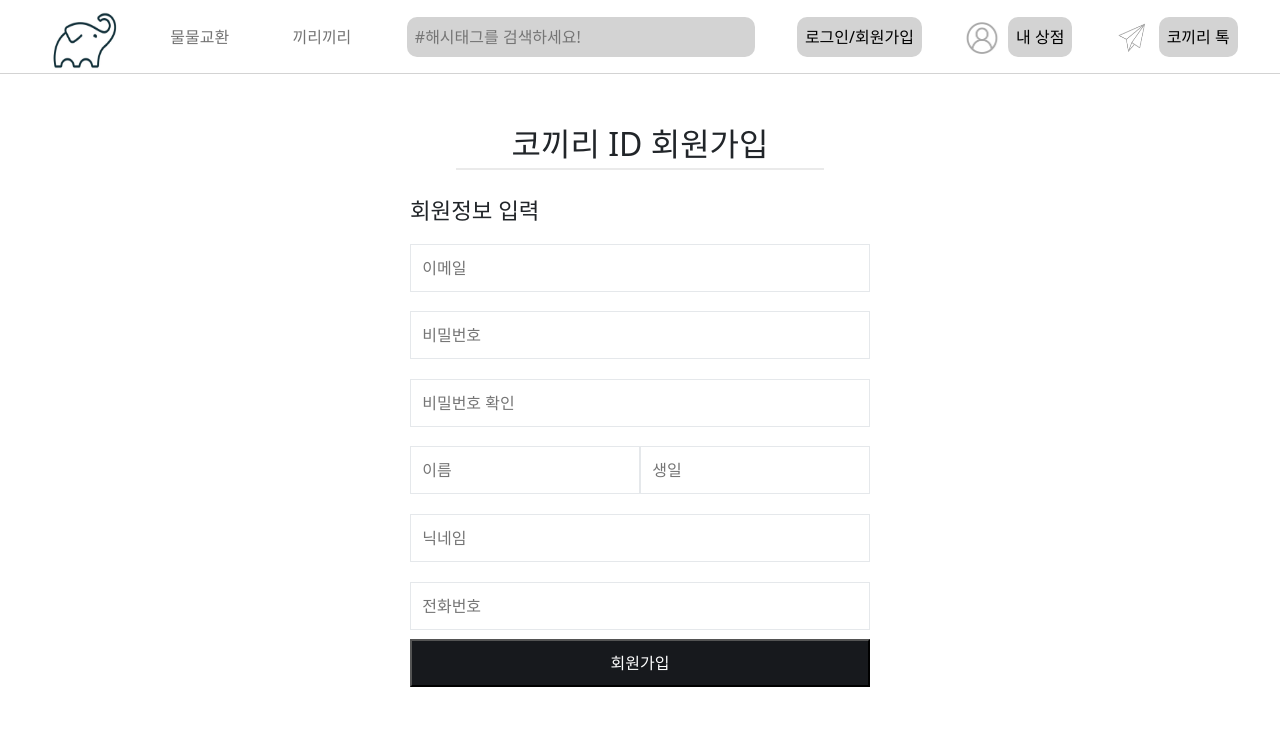
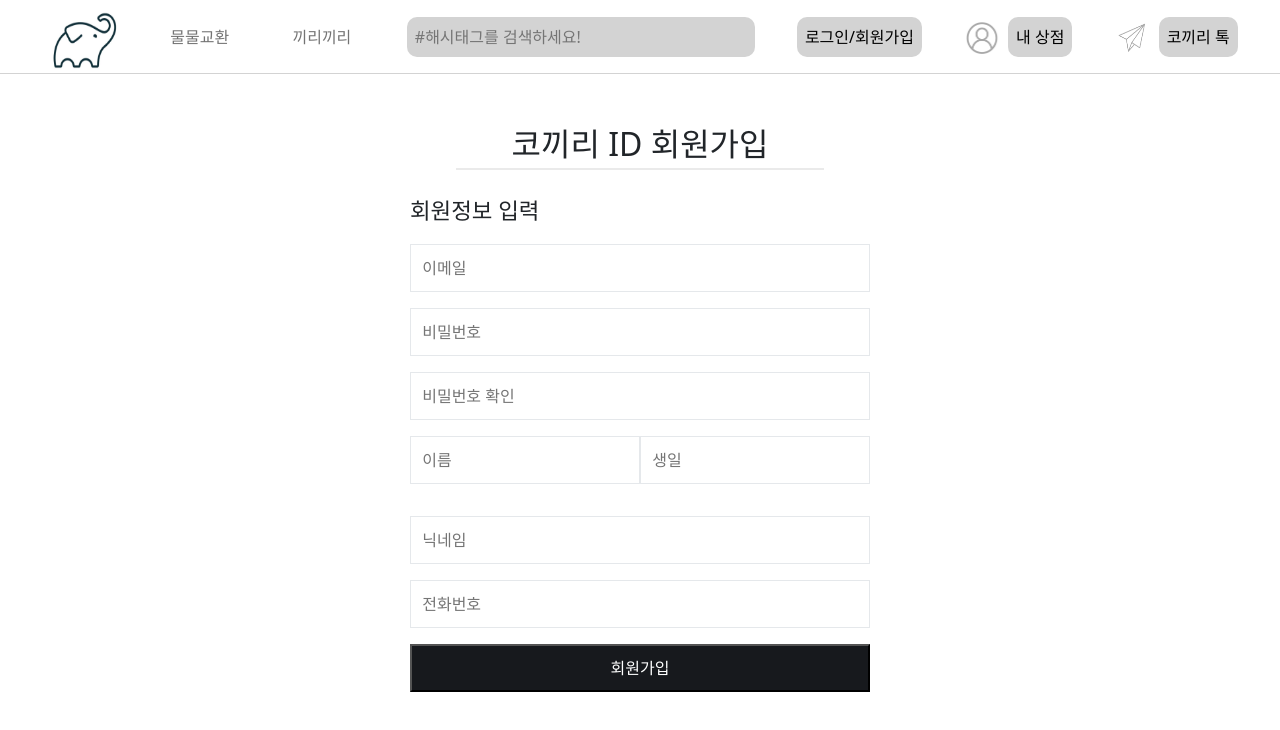
Before and after one commit to F3F-T/COKIRI, a React (Create React App) app in the folder frontend/: page /signup in a window 1280 px wide. Shown: the top 730 px of the page. Built offline with nearby package versions, Linux system fonts and the light colour scheme.

Commit message:
[ADD]login 로직 구현중, UI component에 마진을 어떻게 줘야할까

```diff
--- a/frontend/src/component/common/TextInput.tsx
+++ b/frontend/src/component/common/TextInput.tsx
@@ -14,6 +14,7 @@
 
     size? : string;
     onChange?: (e: React.ChangeEvent<HTMLInputElement>) => void;
+    onBlur? :(e: React.ChangeEvent<HTMLInputElement>) => void;
 }
 
 const TestInput = (textInputProps : TextInputProps) => {
@@ -21,7 +22,7 @@
     return (
         <>
             <div className={styles.inputText}>
-                <input type="text" className={cx('inputText')} placeholder={textInputProps.placeholder} onChange={textInputProps.onChange} />
+                <input type="text" className={cx('inputText')} placeholder={textInputProps.placeholder} onChange={textInputProps.onChange} onBlur={textInputProps.onBlur}/>
             </div>
         </>
     );
--- a/frontend/src/component/talk/TalkList.tsx
+++ b/frontend/src/component/talk/TalkList.tsx
@@ -13,7 +13,6 @@
 interface props{
     // Clickable(): clickOrNot;
     click? : boolean | undefined;
-
     onClick?: (e : React.MouseEvent<HTMLButtonElement,MouseEvent>) => void;
     partner : string;
     lastContent : string;
--- /dev/null
+++ b/frontend/src/component/로그인 & 회원가입/Message.tsx
@@ -0,0 +1,31 @@
+import React, {useState, useEffect, useMemo, useCallback} from 'react';
+import styles from "../../styles/loginAndSignup/Message.module.css"
+import classNames from "classnames/bind";
+
+const cx = classNames.bind(styles)
+
+interface MessageProps {
+    passwordCheck : undefined | boolean;
+    content : string;
+}
+const message = (messageProps : MessageProps) => {
+    return (
+        <>
+            {messageProps.passwordCheck === undefined && null}
+
+            {messageProps.passwordCheck === true &&
+                <p className={cx('successMessage')}>
+                    {messageProps.content}
+                </p>
+            }
+
+            {messageProps.passwordCheck === false &&
+                <p className={cx('errorMessage')}>
+                    {messageProps.content}
+                </p>
+            }
+        </>
+    );
+}
+
+export default message;
--- a/frontend/src/routes/로그인 & 회원가입/SignUp.tsx
+++ b/frontend/src/routes/로그인 & 회원가입/SignUp.tsx
@@ -1,5 +1,5 @@
 import React, {useState, useEffect, useMemo, useCallback} from 'react';
-import styles from "../../styles/trade/Signup.module.css"
+import styles from "../../styles/loginAndSignup/Signup.module.css"
 import {useNavigate} from "react-router-dom";
 import Nav from 'react-bootstrap/Nav';
 import Navbar from 'react-bootstrap/Navbar';
@@ -7,20 +7,23 @@
 import PriceBox from "../../component/trade/PriceBox";
 import TextInput from "../../component/common/TextInput";
 import Button from "../../component/common/Button";
+import Message from "../../component/로그인 & 회원가입/Message";
 
 
 const SignUp = () => {
 
     interface UserInfo {
-        email : string;
-        password : string;
-        name : string;
-        birth : number;
-        nickname : string;
-        phonenumber : number;
+        email: string;
+        password: string;
+        name: string;
+        birth: number;
+        nickname: string;
+        phonenumber: number;
     }
 
-    const [userInfo,setuserInfo] = useState<UserInfo>(null);
+    const [passwordCheck, setpasswordCheck] = useState<boolean>(undefined);
+
+    const [userInfo, setuserInfo] = useState<UserInfo>(null);
 
     const navigate = useNavigate();
 
@@ -29,11 +32,25 @@
     }
 
     const onChangeEmail = (e) => {
-        console.log(e.target.value);
         setuserInfo((prevState) => {
             return {...prevState, email: e.target.value}
         })
-        console.log(userInfo);
+    }
+
+    const onChangePassword = (e) => {
+        setuserInfo((prevState) => {
+            return {...prevState, password: e.target.value}
+        })
+    }
+
+    const onChangeCheckPassword = (e) => {
+        if (userInfo.password === e.target.value) {
+            setpasswordCheck(true);
+            console.log("OK")
+        } else {
+            setpasswordCheck(false);
+            console.log("비밀번호 일치하지 않음")
+        }
     }
 
     return (
@@ -45,9 +62,17 @@
 
             </div>
             <div className={styles.userInfo}>
-                <TextInput placeholder={"이메일"} onChange={onChangeEmail}/>
-                <TextInput placeholder={"비밀번호"}/>
-                <TextInput placeholder={"비밀번호 확인"}/>
+
+                <TextInput placeholder={"이메일"} onBlur={onChangeEmail}/>
+                <TextInput placeholder={"비밀번호"} onBlur={onChangePassword}/>
+                <TextInput placeholder={"비밀번호 확인"} onBlur={onChangeCheckPassword}/>
+                {(passwordCheck === undefined && <Message passwordCheck={passwordCheck} content={""}/>)
+                    ||
+                    (passwordCheck ?
+                        <Message passwordCheck={passwordCheck} content={"비밀번호가 일치합니다"}/>
+                        :
+                        <Message passwordCheck={passwordCheck} content={"비밀번호가 일치하지 않습니다"}/>)}
+
 
                 <div className={styles.userNameBirth}>
                     <TextInput placeholder={"이름"}/>
--- a/frontend/src/styles/common/TextInput.moudle.scss
+++ b/frontend/src/styles/common/TextInput.moudle.scss
@@ -3,5 +3,5 @@
   border: 1px solid #e5e8eb;
   height: 3rem;
   padding: 1rem 0.7rem; /*위쪽, 옆쪽*/
-  margin-bottom: 0.6rem;
+  //margin-bottom: 1rem;
 }
--- /dev/null
+++ b/frontend/src/styles/loginAndSignup/Message.module.css
@@ -0,0 +1,12 @@
+.errorMessage{
+    position: relative;
+    top: -2rem;
+    color: red;
+    padding: 0px;
+    margin: 0px;
+    font-size: 0.3rem;
+}
+
+.successMessage{
+    color: blue;
+}
--- a/frontend/src/styles/trade/Signup.module.css
+++ b/frontend/src/styles/loginAndSignup/Signup.module.css
@@ -35,9 +35,13 @@
     /*border: 1px solid red;*/
     border-radius: 10px;
     width: 100%;
-    display: grid;
-    grid-template-rows: repeat(6,1fr);
-    gap: 10px;
+    /*display: grid;*/
+    /*grid-template-rows: repeat(6,1fr);*/
+    /*gap: 10px;*/
+}
+
+.userInfo div{
+    margin-bottom: 1rem;
 }
 
 
```
